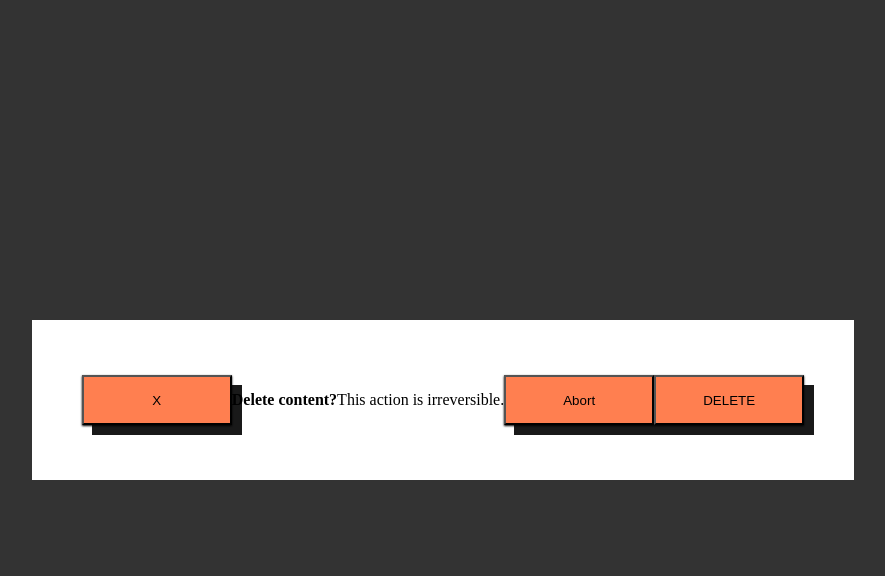
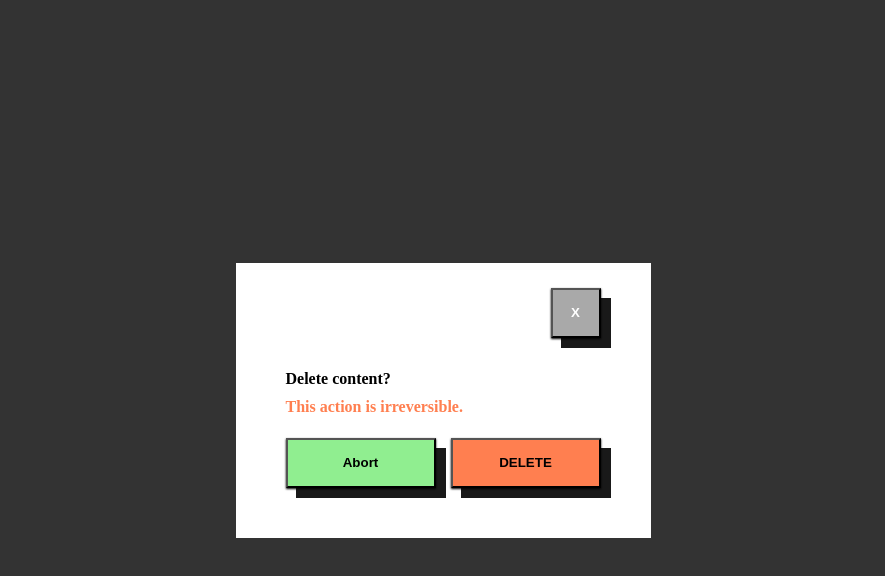
Before and after one commit to Rossowka/dialog, a React (Create React App) app: page / in a window 1280 px wide. Both pictures are taken after a click on the button "DELETE". Shown: the top 576 px of the page, without its empty margins (197-1082 px from the left). Built offline with nearby package versions, Linux system fonts and the light colour scheme.

Commit message:
added: styled dialog

```diff
--- a/src/App.css
+++ b/src/App.css
@@ -13,6 +13,7 @@ div {
 button {
     transition: 1s ease;
     background: coral;
+    font-weight: bold;
     width: 150px;
     height: 50px;
     box-shadow: 10px 10px 0px rgba(0, 0, 0, 0.90), 0 1px 2px rgba(0, 0, 0, 1);
--- a/src/components/Dialog/Dialog.js
+++ b/src/components/Dialog/Dialog.js
@@ -15,13 +15,11 @@ function Dialog({ onClose }) {
     return (
         <div className='overlay'>
             <div className='dialog'>
-                <button onClick={onClose}>X</button>
-                <h4>Delete content?</h4>
-                <p>This action is irreversible.</p>
-                <div>
-                    <button onClick={abort}>Abort</button>
-                    <button onClick={confirm}>DELETE</button>
-                </div>
+                <button className='close' onClick={onClose}>X</button>
+                <h4 className='text'>Delete content?</h4>
+                <p className='text'>This action is irreversible.</p>
+                <button className='abort' onClick={abort}>Abort</button>
+                <button className='delete' onClick={confirm}>DELETE</button>
             </div>
         </div>
     )
--- a/src/components/Dialog/styles.css
+++ b/src/components/Dialog/styles.css
@@ -7,6 +7,45 @@
 
 .dialog {
     background-color: white;
-    padding: 50px 50px;
+    padding: 25px 50px 50px 50px;
     height: auto;
+    display: grid;
+    grid-template-columns: 1fr 1fr;
+    grid-template-rows: 1fr 1fr 1fr 1fr;
+    column-gap: 15px;
 }
+
+.text {
+    grid-column: 1 / span 2;
+}
+
+h4 {
+    margin: 0;
+    align-self: end;
+}
+
+p {
+    margin-top: 10px;
+    color: coral;
+    font-weight: bold;
+    align-self: start;
+}
+
+button.close {
+    width: 50px;
+    height: 50px;
+    color: white;
+    background-color: darkgrey;
+    grid-column: 2;
+    justify-self: end;
+}
+
+button.abort {
+    grid-column: 1;
+    background-color: LightGreen;
+}
+
+button.delete {
+    grid-column: 2;
+    text-transform: uppercase;
+}
```
